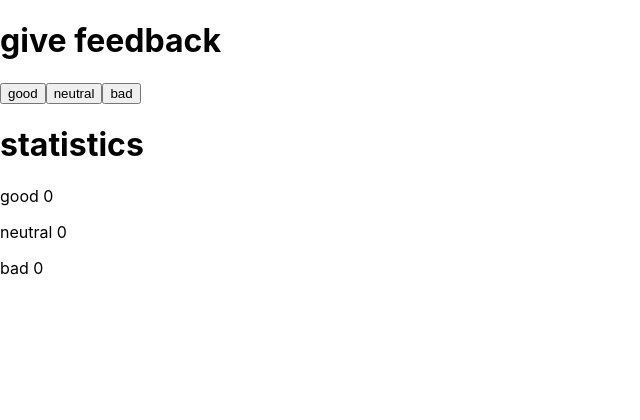
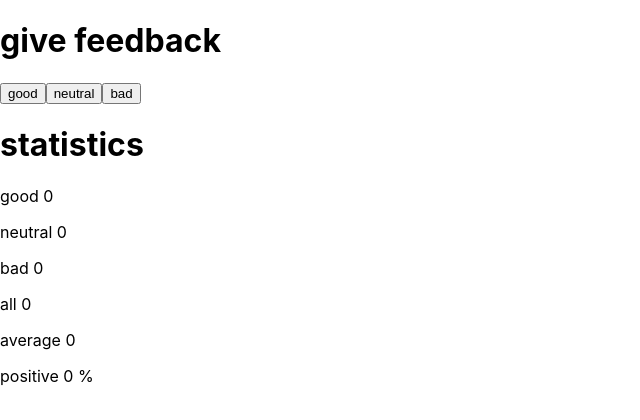
Before and after one commit to miikke79/fullstackopen, a React (Create React App) app in the folder Part1/unicafe/: page / in a window 1280 px wide. Shown: the top 420 px of the page, without its empty margins (0-640 px from the left). Built offline with nearby package versions, Linux system fonts and the light colour scheme; the HTML template or start-up script is replaced by a standard one.

Commit message:
part 1d step7

```diff
--- a/Part1/unicafe/src/App.js
+++ b/Part1/unicafe/src/App.js
@@ -7,10 +7,14 @@ const Button = (props) => (
 )
 
 const Display = (props) => (
+
 <div>
   <p>good {props.good}</p>
   <p>neutral {props.neutral}</p>
   <p>bad {props.bad}</p>
+  <p>all {props.all}</p>
+  <p>average {props.average}</p>
+  <p>positive {props.positive} %</p>
 </div>
 )
 
@@ -20,17 +24,19 @@ const App = () => {
   const [good, setGood] = useState(0)
   const [neutral, setNeutral] = useState(0)
   const [bad, setBad] = useState(0)
+  const [all, setAll] = useState(0)
+  const [average, setAverage] = useState(0)
+  const [positive, setPositive] = useState(0)
   console.log(good, neutral, bad)
   return (
 
     <div>
       <h1>give feedback</h1>
-
-      <Button handleClick={() => setGood(good+1)} text="good" />
-      <Button handleClick={() => setNeutral(neutral+1)} text="neutral" />
-      <Button handleClick={() => setBad(bad + 1)} text="bad" />
+      <Button handleClick={() => {setGood(good+1), setAll(all+1), setAverage((good-bad)/all), setPositive((good/all)*100)}} text="good" />
+      <Button handleClick={() => {setNeutral(neutral+1), setAll(all+1), setAverage((good-bad)/all), setPositive((good/all)*100)}} text="neutral" />
+      <Button handleClick={() => {setBad(bad + 1), setAll(all+1), setAverage((good-bad)/all), setPositive((good/all)*100)}} text="bad" />
       <h1>statistics</h1>
-      <Display good={good} neutral={neutral} bad={bad} />
+      <Display good={good} neutral={neutral} bad={bad} all= {all} average= {average} positive= {positive} />
     </div>
 
   )
```
